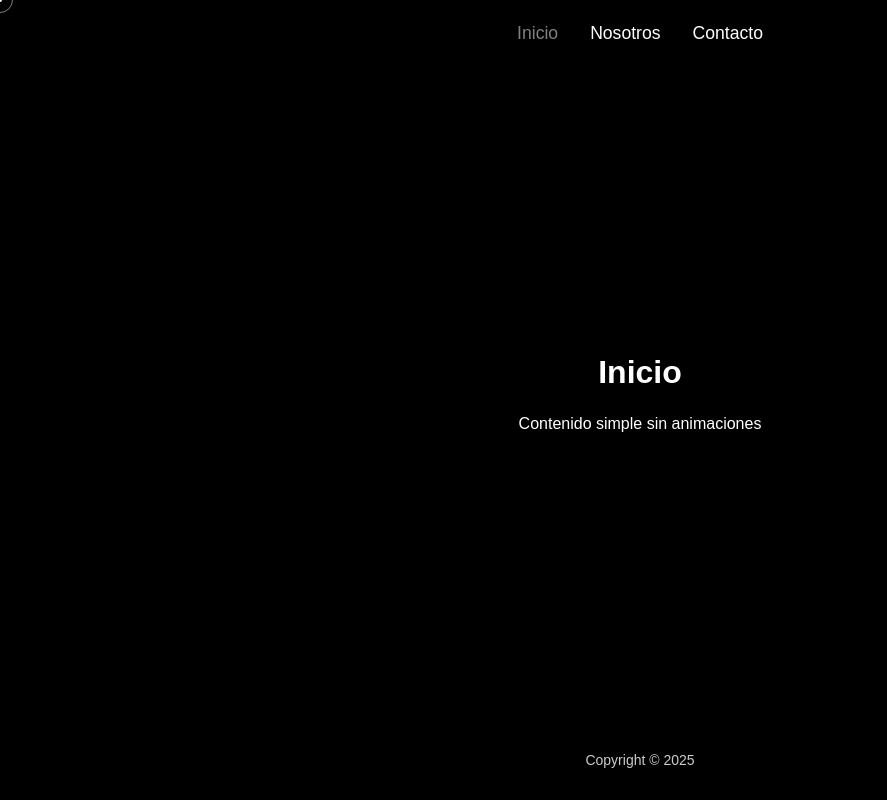
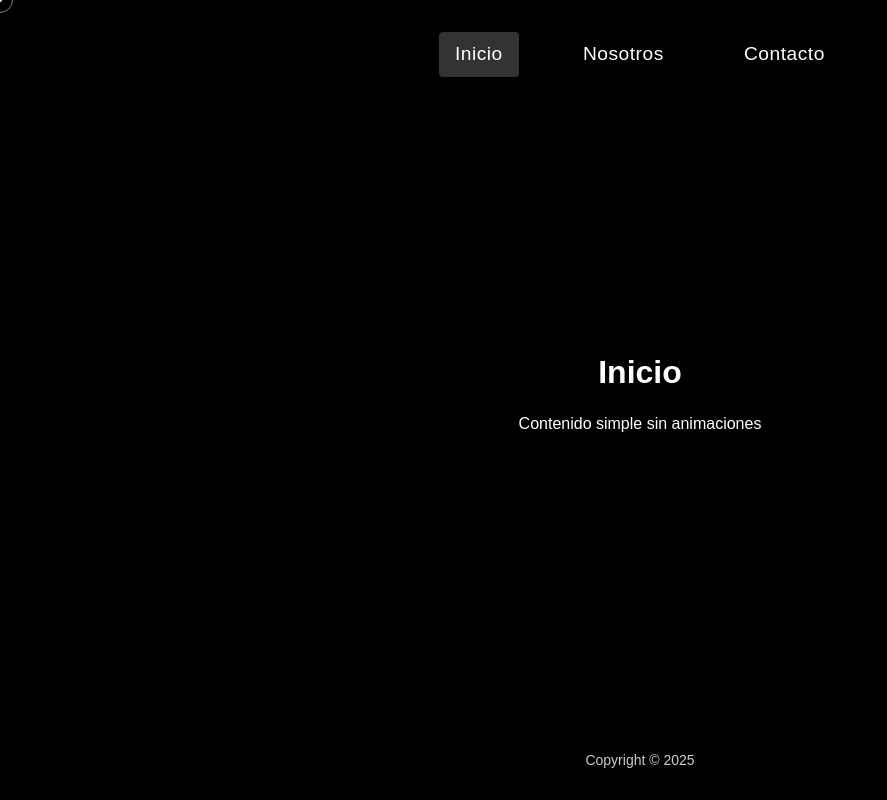
Before and after one commit to hadevelopux/lab-react-webmotion, a React (Vite) app: page / in a window 1280 px wide. Shown: the whole page, without its empty margins (0-887 px from the left). Built offline with nearby package versions, Linux system fonts and the light colour scheme.

Commit message:
optimazed sass navigation

```diff
--- a/src/components/Header/Header.module.scss
+++ /dev/null
@@ -1,50 +0,0 @@
-.header {
-  position: fixed;
-  top: 0;
-  left: 0;
-  width: 100%;
-  z-index: 1000;
-  padding: 1rem 2rem;
-  background-color: rgba(0, 0, 0, 0.8);
-  backdrop-filter: blur(5px);
-}
-
-.nav {
-  display: flex;
-  justify-content: space-between;
-  align-items: center;
-  max-width: 1200px;
-  margin: 0 auto;
-}
-
-.logo {
-  font-size: 1.5rem;
-  font-weight: bold;
-  color: #fff;
-}
-
-.links {
-  display: flex;
-  gap: 2rem;
-}
-
-.link {
-  color: #fff;
-  position: relative;
-  padding: 0.5rem 0;
-}
-
-.link::after {
-  content: "";
-  position: absolute;
-  bottom: 0;
-  left: 0;
-  width: 0;
-  height: 1px;
-  background-color: #fff;
-  transition: width 0.3s ease;
-}
-
-.link:hover::after {
-  width: 100%;
-}
--- a/src/components/Navigation/Navigation.module.scss
+++ b/src/components/Navigation/Navigation.module.scss
@@ -2,6 +2,8 @@
  * Estilos para el componente de navegación
  * Define la apariencia y comportamiento de la barra de navegación
  */
+
+@import '../../styles/variables';
 
 /* Contenedor principal de la navegación */
 .nav {
@@ -9,38 +11,60 @@
   top: 0;
   left: 0;
   width: 100%;
-  padding: 20px;
+  padding: $spacing-md;
   display: flex;
   justify-content: center;
-  z-index: 10;
-  background-color: rgba(0, 0, 0, 0.9);
+  z-index: $z-index-navigation;
+  background-color: $color-nav-bg;
   backdrop-filter: blur(5px);
+  will-change: transform, opacity;
+  backface-visibility: hidden;
+  transform: translateZ(0);
+  transition: background-color $transition-base;
 }
 
 /* Lista de enlaces de navegación */
 .navList {
   list-style: none;
   display: flex;
-  gap: 2rem;
+  gap: $spacing-lg;
   margin: 0;
   padding: 0;
+  will-change: transform;
+  backface-visibility: hidden;
+  transform: translateZ(0);
 
   /* Estilos para los enlaces */
   a {
-    color: #fff;
+    color: $color-white;
     text-decoration: none;
-    font-size: 1.1rem;
-    transition: opacity 0.3s ease;
+    font-size: $font-size-lg;
+    font-weight: $font-weight-medium;
+    letter-spacing: 0.5px;
+    transition: all $transition-base;
     opacity: 1;
+    will-change: opacity, transform;
+    backface-visibility: hidden;
+    transform: translateZ(0);
+    display: inline-block;
+    padding: $spacing-xs $spacing-sm;
+    border-radius: $border-radius-sm;
 
     /* Estado hover */
     &:hover {
-      opacity: 0.8;
+      color: $color-hover;
+      background-color: $color-gray;
     }
 
     /* Estado activo */
     &.active {
-      opacity: 0.5;
+      color: $color-active;
+      background-color: $color-gray;
+    }
+
+    /* Estado focus */
+    &:focus {
+      outline: none;
     }
   }
 }
--- a/src/styles/_variables.scss
+++ b/src/styles/_variables.scss
@@ -5,8 +5,8 @@ $color-gray: #333333;
 $color-nav-bg: rgba(0, 0, 0, 0.9);
 
 // Color States
-$color-hover: rgba($color-white, 0.8);
-$color-active: rgba($color-white, 0.6);
+$color-hover: $color-white;
+$color-active: $color-white;
 $color-disabled: rgba($color-white, 0.3);
 
 // Typography
```
Also changed, not shown: src/components/Header/Header.tsx (deleted, +0 -22 lines).
